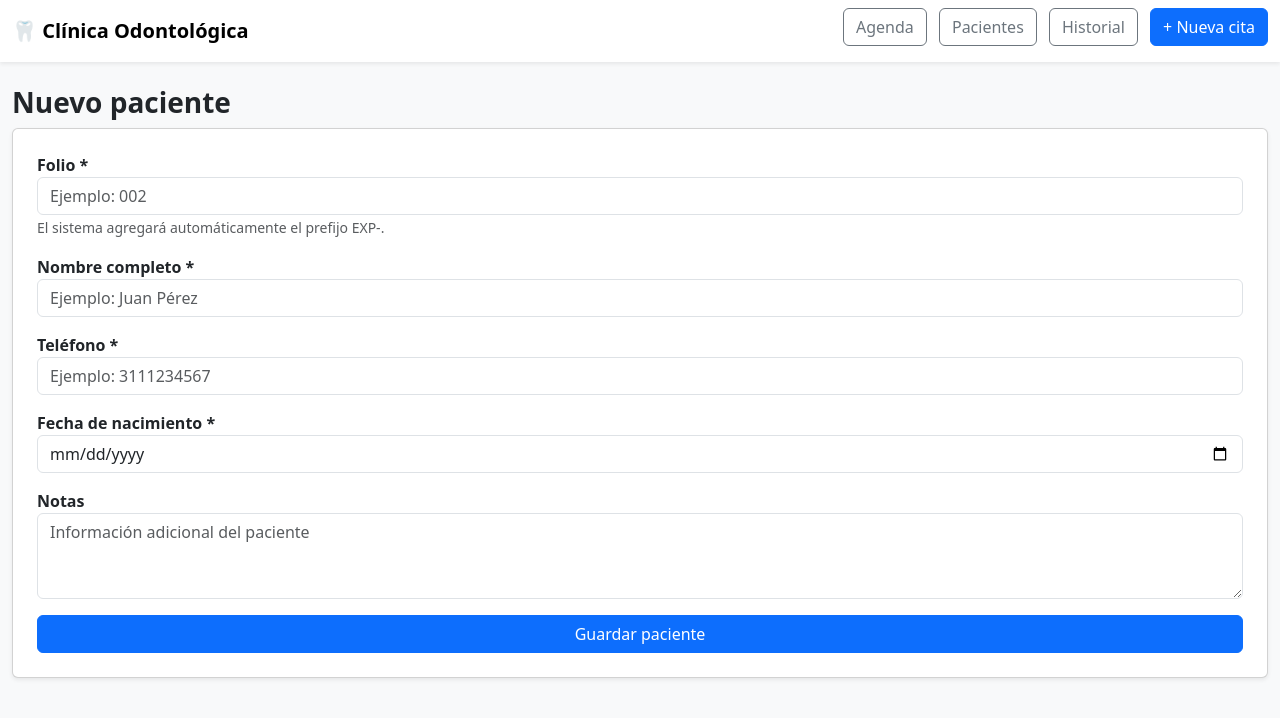
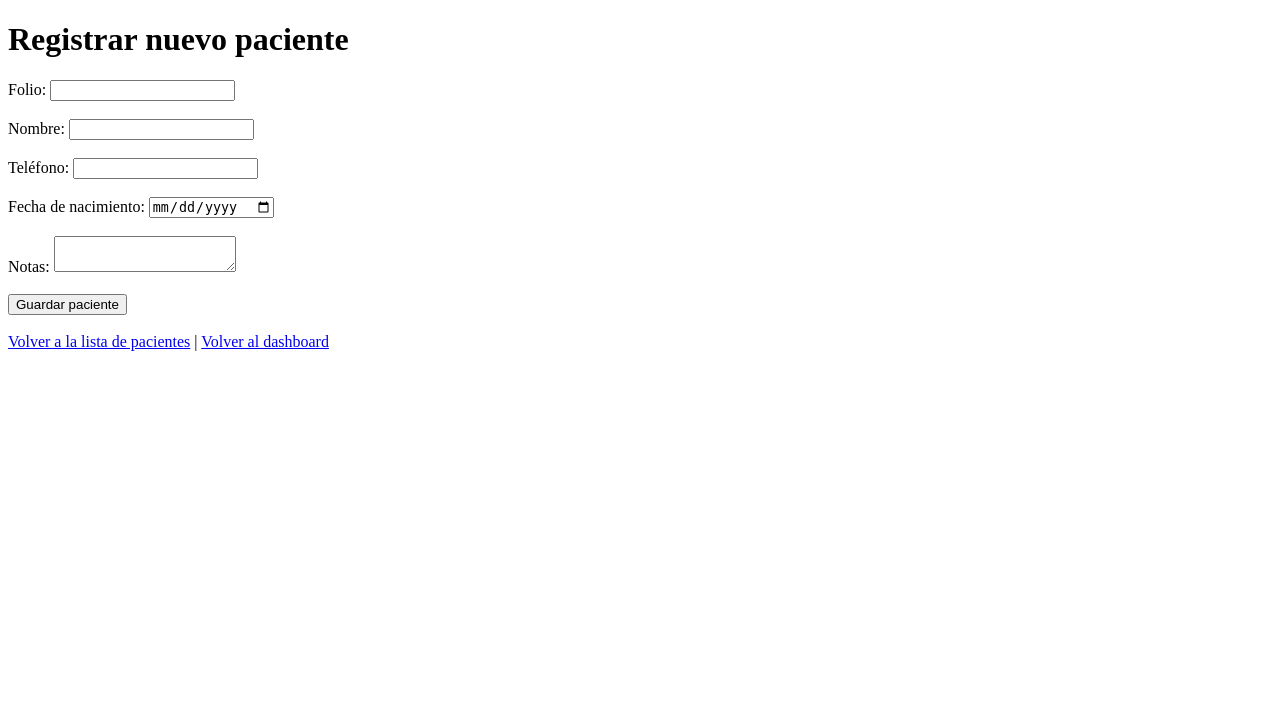
Before and after one commit to Luislopeze/Clinica, a Flask app: page /nuevo_paciente in a window 1280 px wide. Shown: the top 718 px of the page. Run offline with Flask 3, Linux system fonts and the light colour scheme.

Commit message:
Update nuevo_paciente.html

```diff
--- a/templates/nuevo_paciente.html
+++ b/templates/nuevo_paciente.html
@@ -1,41 +1,43 @@
-{% extends "base.html" %}
-{% block content %}
-<h3 class="fw-bold">Nuevo paciente</h3>
+<!DOCTYPE html>
+<html lang="es">
+<head>
+    <meta charset="UTF-8">
+    <title>Nuevo Paciente</title>
+</head>
+<body>
+    <h1>Registrar nuevo paciente</h1>
 
-<div class="card shadow-sm p-4">
-    <form method="post">
+    <form method="POST" action="{{ url_for('nuevo_paciente') }}">
         <!-- Folio -->
-        <div class="mb-3">
-            <label class="fw-bold">Folio *</label>
-            <input type="text" name="folio" class="form-control" placeholder="Ejemplo: 002" required>
-            <small class="text-muted">El sistema agregará automáticamente el prefijo EXP-.</small>
-        </div>
+        <label for="folio">Folio:</label>
+        <input type="text" name="folio" id="folio" required>
+        <br><br>
 
         <!-- Nombre -->
-        <div class="mb-3">
-            <label class="fw-bold">Nombre completo *</label>
-            <input type="text" name="nombre" class="form-control" placeholder="Ejemplo: Juan Pérez" required>
-        </div>
+        <label for="nombre">Nombre:</label>
+        <input type="text" name="nombre" id="nombre" required>
+        <br><br>
 
         <!-- Teléfono -->
-        <div class="mb-3">
-            <label class="fw-bold">Teléfono *</label>
-            <input type="tel" name="telefono" class="form-control" placeholder="Ejemplo: 3111234567" required>
-        </div>
+        <label for="telefono">Teléfono:</label>
+        <input type="text" name="telefono" id="telefono">
+        <br><br>
 
         <!-- Fecha de nacimiento -->
-        <div class="mb-3">
-            <label class="fw-bold">Fecha de nacimiento *</label>
-            <input type="date" name="nacimiento" class="form-control" required>
-        </div>
+        <label for="nacimiento">Fecha de nacimiento:</label>
+        <input type="date" name="nacimiento" id="nacimiento" required>
+        <br><br>
 
         <!-- Notas -->
-        <div class="mb-3">
-            <label class="fw-bold">Notas</label>
-            <textarea name="notas" class="form-control" rows="3" placeholder="Información adicional del paciente"></textarea>
-        </div>
+        <label for="notas">Notas:</label>
+        <textarea name="notas" id="notas"></textarea>
+        <br><br>
 
-        <button class="btn btn-primary w-100">Guardar paciente</button>
+        <button type="submit">Guardar paciente</button>
     </form>
-</div>
-{% endblock %}
+
+    <br>
+    <a href="{{ url_for('pacientes_view') }}">Volver a la lista de pacientes</a> |
+    <a href="{{ url_for('dashboard') }}">Volver al dashboard</a>
+</body>
+</html>
```
